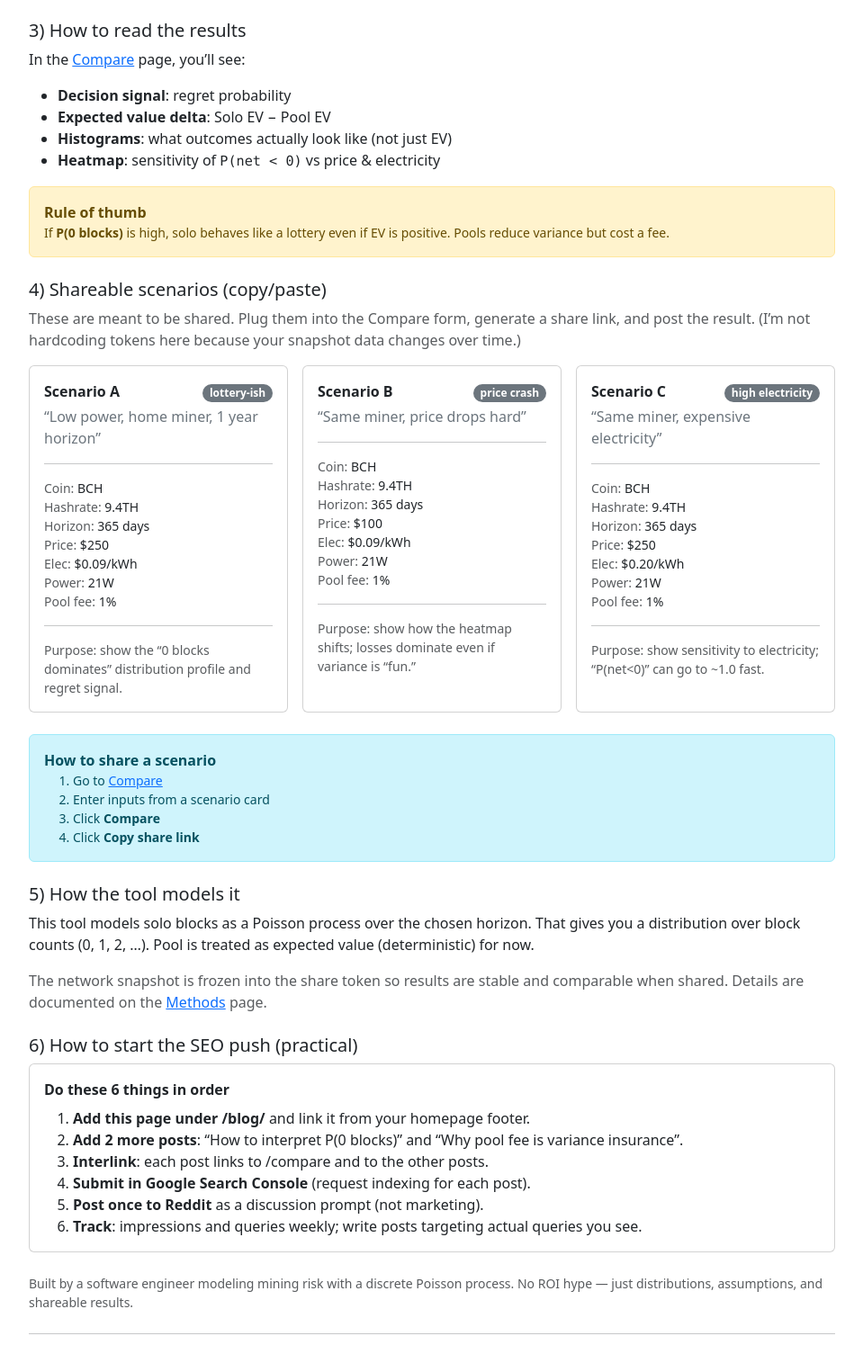
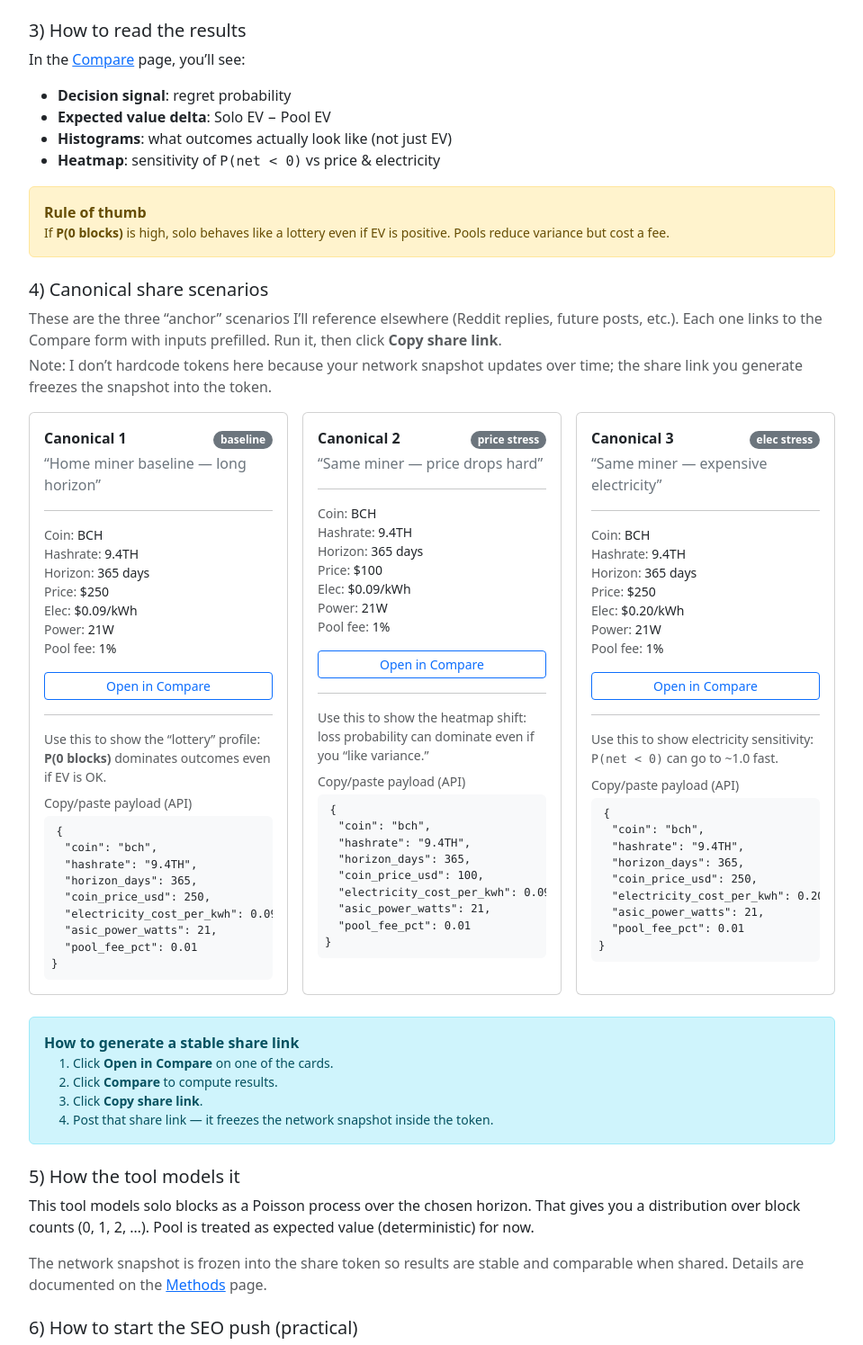
Before and after one commit to heffman/solo-odds, a FastAPI app: page /blog/solo-vs-pool-risk-first in a window 1280 px wide. Shown: the part 961-2456 px from the top of the page at 90% size, without its empty margins (160-1119 px from the left). Run offline with FastAPI, Linux system fonts and the light colour scheme.

Commit message:
added the 3 scenarios to blog with clickable links

```diff
--- a/web/templates/solo-vs-pool-risk-first.html
+++ b/web/templates/solo-vs-pool-risk-first.html
@@ -145,21 +145,28 @@
       </div>
     </div>
 
-    <h2 class="h5 mt-4" id="shareable-scenarios">4) Shareable scenarios (copy/paste)</h2>
+        <h2 class="h5 mt-4" id="shareable-scenarios">4) Canonical share scenarios</h2>
     <p class="text-body-secondary">
-      These are meant to be shared. Plug them into the Compare form, generate a share link, and post the result.
-      (I’m not hardcoding tokens here because your snapshot data changes over time.)
+      These are the three “anchor” scenarios I’ll reference elsewhere (Reddit replies, future posts, etc.).
+      Each one links to the Compare form with inputs prefilled. Run it, then click <strong>Copy share link</strong>.
+      <span class="d-block mt-1">
+        Note: I don’t hardcode tokens here because your network snapshot updates over time; the share link you generate
+        freezes the snapshot into the token.
+      </span>
     </p>
 
     <div class="row g-3 scenario-card">
+
+      <!-- Scenario 1: Home miner baseline (lottery-ish) -->
       <div class="col-12 col-md-4">
         <div class="card p-3 h-100">
           <div class="d-flex justify-content-between align-items-baseline">
-            <div class="fw-semibold">Scenario A</div>
-            <span class="badge rounded-pill text-bg-secondary">lottery-ish</span>
+            <div class="fw-semibold">Canonical 1</div>
+            <span class="badge rounded-pill text-bg-secondary">baseline</span>
           </div>
-          <div class="small-muted mt-1">“Low power, home miner, 1 year horizon”</div>
+          <div class="small-muted mt-1">“Home miner baseline — long horizon”</div>
           <hr>
+
           <div class="small">
             <div><span class="text-body-secondary">Coin:</span> BCH</div>
             <div><span class="text-body-secondary">Hashrate:</span> 9.4TH</div>
@@ -169,21 +176,44 @@
             <div><span class="text-body-secondary">Power:</span> 21W</div>
             <div><span class="text-body-secondary">Pool fee:</span> 1%</div>
           </div>
+
+          <div class="mt-3 d-grid gap-2">
+            <a class="btn btn-sm btn-outline-primary"
+               href="/compare?coin=bch&hashrate=9.4TH&horizon_days=365&coin_price_usd=250&electricity_cost_per_kwh=0.09&asic_power_watts=21&pool_fee_pct=0.01&autorun=1">
+              Open in Compare
+            </a>
+          </div>
+
           <hr>
-          <div class="small text-body-secondary">
-            Purpose: show the “0 blocks dominates” distribution profile and regret signal.
+          <div class="small text-body-secondary mb-2">
+            Use this to show the “lottery” profile: <strong>P(0 blocks)</strong> dominates outcomes even if EV is OK.
+          </div>
+
+          <div class="small">
+            <div class="text-body-secondary mb-1">Copy/paste payload (API)</div>
+            <pre class="mb-0 p-2 bg-body-tertiary rounded small"><code>{
+  "coin": "bch",
+  "hashrate": "9.4TH",
+  "horizon_days": 365,
+  "coin_price_usd": 250,
+  "electricity_cost_per_kwh": 0.09,
+  "asic_power_watts": 21,
+  "pool_fee_pct": 0.01
+}</code></pre>
           </div>
         </div>
       </div>
 
+      <!-- Scenario 2: Price crash stress -->
       <div class="col-12 col-md-4">
         <div class="card p-3 h-100">
           <div class="d-flex justify-content-between align-items-baseline">
-            <div class="fw-semibold">Scenario B</div>
-            <span class="badge rounded-pill text-bg-secondary">price crash</span>
+            <div class="fw-semibold">Canonical 2</div>
+            <span class="badge rounded-pill text-bg-secondary">price stress</span>
           </div>
-          <div class="small-muted mt-1">“Same miner, price drops hard”</div>
+          <div class="small-muted mt-1">“Same miner — price drops hard”</div>
           <hr>
+
           <div class="small">
             <div><span class="text-body-secondary">Coin:</span> BCH</div>
             <div><span class="text-body-secondary">Hashrate:</span> 9.4TH</div>
@@ -193,21 +223,44 @@
             <div><span class="text-body-secondary">Power:</span> 21W</div>
             <div><span class="text-body-secondary">Pool fee:</span> 1%</div>
           </div>
+
+          <div class="mt-3 d-grid gap-2">
+            <a class="btn btn-sm btn-outline-primary"
+               href="/compare?coin=bch&hashrate=9.4TH&horizon_days=365&coin_price_usd=100&electricity_cost_per_kwh=0.09&asic_power_watts=21&pool_fee_pct=0.01&autorun=1">
+              Open in Compare
+            </a>
+          </div>
+
           <hr>
-          <div class="small text-body-secondary">
-            Purpose: show how the heatmap shifts; losses dominate even if variance is “fun.”
+          <div class="small text-body-secondary mb-2">
+            Use this to show the heatmap shift: loss probability can dominate even if you “like variance.”
+          </div>
+
+          <div class="small">
+            <div class="text-body-secondary mb-1">Copy/paste payload (API)</div>
+            <pre class="mb-0 p-2 bg-body-tertiary rounded small"><code>{
+  "coin": "bch",
+  "hashrate": "9.4TH",
+  "horizon_days": 365,
+  "coin_price_usd": 100,
+  "electricity_cost_per_kwh": 0.09,
+  "asic_power_watts": 21,
+  "pool_fee_pct": 0.01
+}</code></pre>
           </div>
         </div>
       </div>
 
+      <!-- Scenario 3: High electricity stress -->
       <div class="col-12 col-md-4">
         <div class="card p-3 h-100">
           <div class="d-flex justify-content-between align-items-baseline">
-            <div class="fw-semibold">Scenario C</div>
-            <span class="badge rounded-pill text-bg-secondary">high electricity</span>
+            <div class="fw-semibold">Canonical 3</div>
+            <span class="badge rounded-pill text-bg-secondary">elec stress</span>
           </div>
-          <div class="small-muted mt-1">“Same miner, expensive electricity”</div>
+          <div class="small-muted mt-1">“Same miner — expensive electricity”</div>
           <hr>
+
           <div class="small">
             <div><span class="text-body-secondary">Coin:</span> BCH</div>
             <div><span class="text-body-secondary">Hashrate:</span> 9.4TH</div>
@@ -217,21 +270,43 @@
             <div><span class="text-body-secondary">Power:</span> 21W</div>
             <div><span class="text-body-secondary">Pool fee:</span> 1%</div>
           </div>
+
+          <div class="mt-3 d-grid gap-2">
+            <a class="btn btn-sm btn-outline-primary"
+               href="/compare?coin=bch&hashrate=9.4TH&horizon_days=365&coin_price_usd=250&electricity_cost_per_kwh=0.20&asic_power_watts=21&pool_fee_pct=0.01&autorun=1">
+              Open in Compare
+            </a>
+          </div>
+
           <hr>
-          <div class="small text-body-secondary">
-            Purpose: show sensitivity to electricity; “P(net&lt;0)” can go to ~1.0 fast.
+          <div class="small text-body-secondary mb-2">
+            Use this to show electricity sensitivity: <span class="kbd">P(net &lt; 0)</span> can go to ~1.0 fast.
+          </div>
+
+          <div class="small">
+            <div class="text-body-secondary mb-1">Copy/paste payload (API)</div>
+            <pre class="mb-0 p-2 bg-body-tertiary rounded small"><code>{
+  "coin": "bch",
+  "hashrate": "9.4TH",
+  "horizon_days": 365,
+  "coin_price_usd": 250,
+  "electricity_cost_per_kwh": 0.20,
+  "asic_power_watts": 21,
+  "pool_fee_pct": 0.01
+}</code></pre>
           </div>
         </div>
       </div>
+
     </div>
 
     <div class="alert alert-info mt-4">
-      <div class="fw-semibold">How to share a scenario</div>
+      <div class="fw-semibold">How to generate a stable share link</div>
       <ol class="mb-0 small">
-        <li>Go to <a href="/compare">Compare</a></li>
-        <li>Enter inputs from a scenario card</li>
-        <li>Click <strong>Compare</strong></li>
-        <li>Click <strong>Copy share link</strong></li>
+        <li>Click <strong>Open in Compare</strong> on one of the cards.</li>
+        <li>Click <strong>Compare</strong> to compute results.</li>
+        <li>Click <strong>Copy share link</strong>.</li>
+        <li>Post that share link — it freezes the network snapshot inside the token.</li>
       </ol>
     </div>
 
```
Also changed, not shown: web/templates/compare_form.html (+51 -0 lines).
